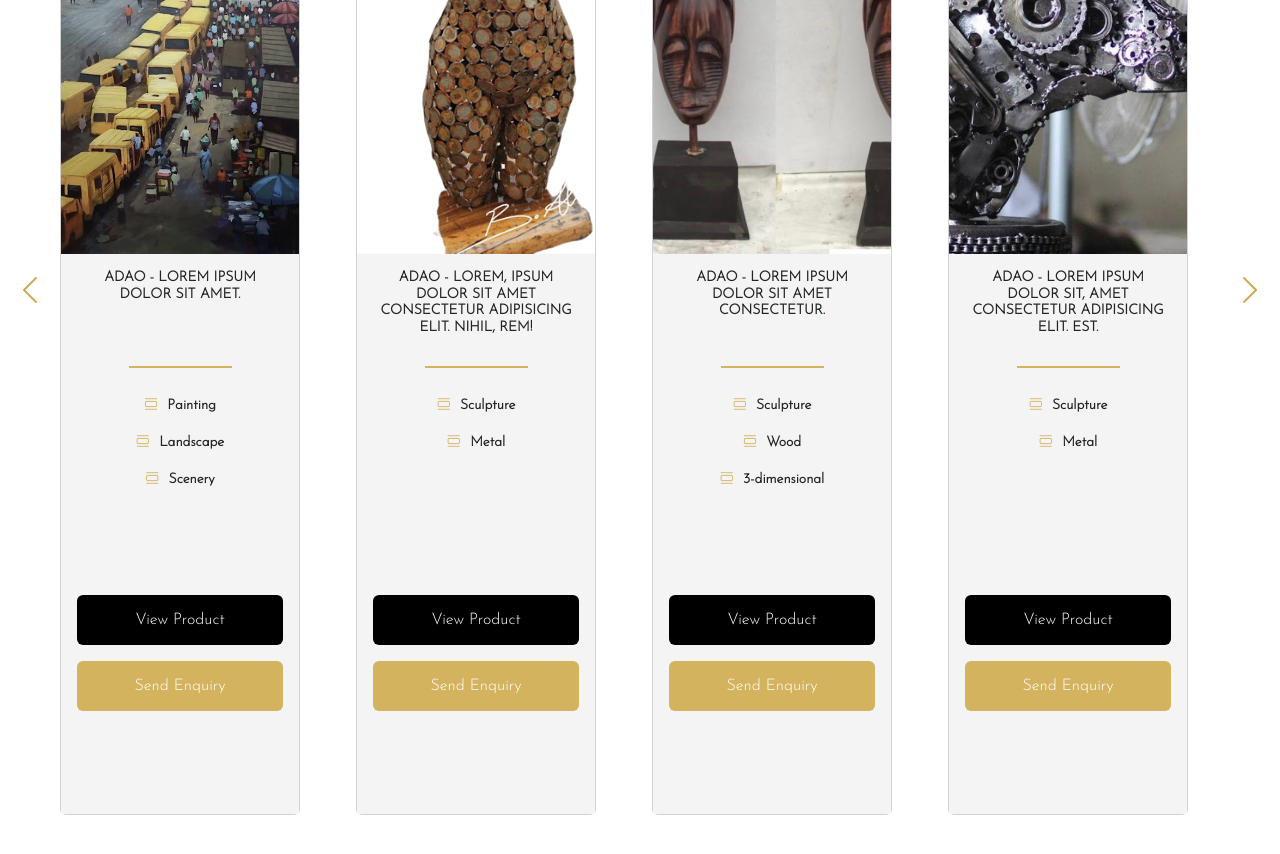
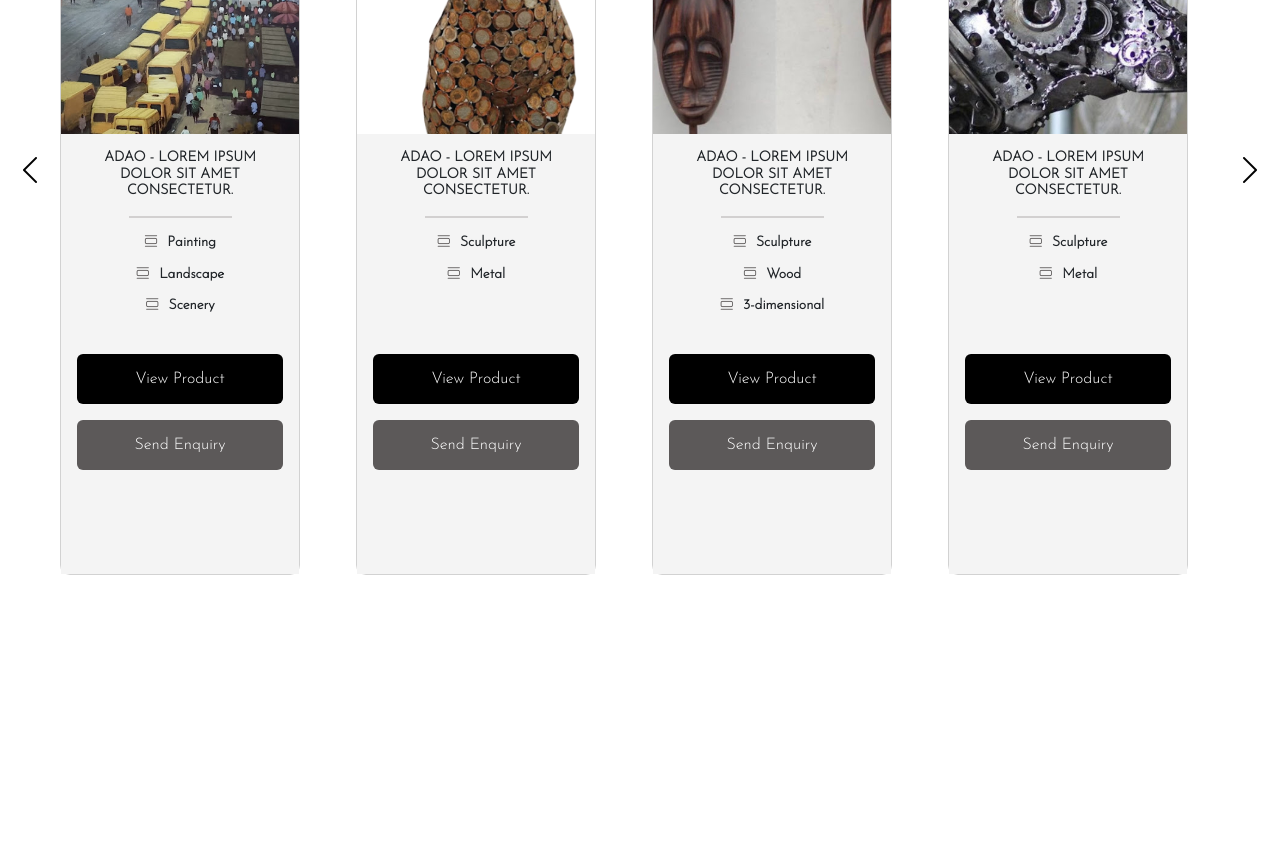
Before and after one commit to lanreonasanya02/adao-website, a React (Create React App) app: page / in a window 1280 px wide. Shown: the part 1260-2114 px from the top of the page. After the commit the page ends 1883 px from the top, so only its background shows below. Built offline with nearby package versions, Linux system fonts and the light colour scheme.

Commit message:
edited product cards using approved color schemes

```diff
--- a/src/pages/products/Product.css
+++ b/src/pages/products/Product.css
@@ -1,6 +1,6 @@
 .section-heading {
   padding: 5rem 0 12px;
-  border-bottom: 2px solid #d4b35f;
+  border-bottom: 2px solid #c1bfbf;
   width: 8%;
   font-weight: bolder;
   font-style: italic;
@@ -26,14 +26,14 @@ section .carou button {
 
 section .carou button .btn-prev-next,
 .carou-mobile button .btn-prev-next {
-  color: #cdaa52;
+  color: #000;
   font-size: 2rem;
 }
 
 section .carou .card .card-image,
 .carou-mobile .card .card-image {
   width: 100%;
-  height: 60vh;
+  height: 45vh;
   overflow: hidden;
 }
 
@@ -41,9 +41,13 @@ section .carou .card .card-image,
   margin: 0 3.5rem;
 }
 
+section .carou .card {
+  border-radius: 10px;
+}
+
 section .carou .card .card-body {
   background-color: #f4f4f4;
-  height: 70vh;
+  height: 55vh;
 }
 
 section .carou .card .card-image img,
@@ -60,29 +64,33 @@ section .carou .card .card-image img:hover,
 }
 
 section .card .card-body .card-icon {
-  color: #d4b35f;
+  color: #5c5959;
   margin-right: 5px;
 }
 
-section .card .card-body h5 {
+section .card .card-body h6 {
   font-size: 14px;
   text-transform: uppercase;
   font-weight: bolder;
-  height: 10vh;
+}
+
+.carou-mobile .card .card-body h6 {
+  height: 5vh;
 }
 
 section .card .card-body .card-paragraph {
   font-size: 14px;
   font-weight: bold;
-  height: 25vh;
+  height: 15vh;
+  line-height: 12px;
 }
 
 section .card .card-body .line {
-  border: 1px solid #d4b35f;
+  border: 1px solid #d2d0d0;
   width: 50%;
   margin: auto;
   margin-top: 1rem;
-  margin-bottom: 1.7rem;
+  margin-bottom: 1rem;
 }
 
 section .card .card-body .btn {
@@ -98,5 +106,6 @@ section .card .card-body .btn-first {
 }
 
 section .card .card-body .btn-second {
-  background-color: #d4b35f;
+  background-color: #5c5959;
+  color: #fff;
 }
--- a/src/pages/products/Products.js
+++ b/src/pages/products/Products.js
@@ -5,6 +5,7 @@ import img2 from "../../images/adao-15.png";
 import img3 from "../../images/adao-6.png";
 import img4 from "../../images/adao-7.png";
 import img5 from "../../images/adao-14.png";
+import img5sub from "../../images/adao-19ed.png";
 import img6 from "../../images/adao-17.png";
 import img7 from "../../images/adao-18.png";
 import img8 from "../../images/adao-20.png";
@@ -48,9 +49,9 @@ const Products = () => {
                           <img src={img1} class="card-img-top" alt="..." />
                         </div>
                         <div class="card-body">
-                          <h5 class="card-title">
-                            ADAO - Lorem ipsum dolor sit amet.
-                          </h5>
+                          <h6 class="card-title">
+                            ADAO - Lorem ipsum dolor sit amet consectetur.
+                          </h6>
                           <div className="line"></div>
                           <div className="card-paragraph">
                             <p class="card-text">
@@ -80,10 +81,9 @@ const Products = () => {
                           <img src={img9} class="card-img-top" alt="..." />
                         </div>
                         <div class="card-body">
-                          <h5 class="card-title">
-                            ADAO - Lorem, ipsum dolor sit amet consectetur
-                            adipisicing elit. Nihil, rem!
-                          </h5>
+                          <h6 class="card-title">
+                            ADAO - Lorem ipsum dolor sit amet consectetur.
+                          </h6>
                           <div className="line"></div>
                           <div className="card-paragraph">
                             <p class="card-text">
@@ -110,9 +110,9 @@ const Products = () => {
                           <img src={img2} class="card-img-top" alt="..." />
                         </div>
                         <div class="card-body">
-                          <h5 class="card-title">
+                          <h6 class="card-title">
                             ADAO - Lorem ipsum dolor sit amet consectetur.
-                          </h5>
+                          </h6>
                           <div className="line"></div>
                           <div className="card-paragraph">
                             <p class="card-text">
@@ -143,10 +143,9 @@ const Products = () => {
                           <img src={img3} class="card-img-top" alt="..." />
                         </div>
                         <div class="card-body">
-                          <h5 class="card-title">
-                            ADAO - Lorem ipsum dolor sit, amet consectetur
-                            adipisicing elit. Est.
-                          </h5>
+                          <h6 class="card-title">
+                            ADAO - Lorem ipsum dolor sit amet consectetur.
+                          </h6>
                           <div className="line"></div>
                           <div className="card-paragraph">
                             <p class="card-text">
@@ -172,19 +171,29 @@ const Products = () => {
                 {/* Slide 2 */}
                 <div class="carousel-item">
                   <div className="row ">
-                    <div className="col-lg-3 col-md-4 col-10">
+                    <div className="col-lg-3 col-md-3 col-10">
                       <div class="card" style={{ width: "15rem" }}>
                         <div className="card-image">
                           <img src={img12} class="card-img-top" alt="..." />
                         </div>
                         <div class="card-body">
-                          <h5 class="card-title">Card title</h5>
+                          <h6 class="card-title">
+                            ADAO - Lorem ipsum dolor sit amet consectetur.
+                          </h6>
+                          <div className="line"></div>
+                          <div className="card-paragraph">
                             <p class="card-text">
-                            Some quick example text to build on the card title
-                            and make up the bulk of the card's content.
+                              <i class="bi bi-view-list card-icon"></i> Painting
                             </p>
-                          <a href="#" class="btn btn-primary">
-                            Go somewhere
+                            <p class="card-text">
+                              <i class="bi bi-view-list card-icon"></i> Abstract
+                            </p>
+                          </div>
+                          <a href="#" class="btn btn-first">
+                            View Product
+                          </a>
+                          <a href="#" class="btn btn-second">
+                            Send Enquiry
                           </a>
                         </div>
                       </div>
@@ -196,13 +205,23 @@ const Products = () => {
                           <img src={img10} class="card-img-top" alt="..." />
                         </div>
                         <div class="card-body">
-                          <h5 class="card-title">Card title</h5>
+                          <h6 class="card-title">
+                            ADAO - Lorem ipsum dolor sit amet consectetur.
+                          </h6>
+                          <div className="line"></div>
+                          <div className="card-paragraph">
                             <p class="card-text">
-                            Some quick example text to build on the card title
-                            and make up the bulk of the card's content.
+                              <i class="bi bi-view-list card-icon"></i> Painting
                             </p>
-                          <a href="#" class="btn btn-primary">
-                            Go somewhere
+                            <p class="card-text">
+                              <i class="bi bi-view-list card-icon"></i> Abstract
+                            </p>
+                          </div>
+                          <a href="#" class="btn btn-first">
+                            View Product
+                          </a>
+                          <a href="#" class="btn btn-second">
+                            Send Enquiry
                           </a>
                         </div>
                       </div>
@@ -214,13 +233,23 @@ const Products = () => {
                           <img src={img13} class="card-img-top" alt="..." />
                         </div>
                         <div class="card-body">
-                          <h5 class="card-title">Card title</h5>
+                          <h6 class="card-title">
+                            ADAO - Lorem ipsum dolor sit amet consectetur.
+                          </h6>
+                          <div className="line"></div>
+                          <div className="card-paragraph">
                             <p class="card-text">
-                            Some quick example text to build on the card title
-                            and make up the bulk of the card's content.
+                              <i class="bi bi-view-list card-icon"></i> Painting
                             </p>
-                          <a href="#" class="btn btn-primary">
-                            Go somewhere
+                            <p class="card-text">
+                              <i class="bi bi-view-list card-icon"></i> Abstract
+                            </p>
+                          </div>
+                          <a href="#" class="btn btn-first">
+                            View Product
+                          </a>
+                          <a href="#" class="btn btn-second">
+                            Send Enquiry
                           </a>
                         </div>
                       </div>
@@ -232,13 +261,23 @@ const Products = () => {
                           <img src={img11} class="card-img-top" alt="..." />
                         </div>
                         <div class="card-body">
-                          <h5 class="card-title">Card title</h5>
+                          <h6 class="card-title">
+                            ADAO - Lorem ipsum dolor sit amet consectetur.
+                          </h6>
+                          <div className="line"></div>
+                          <div className="card-paragraph">
                             <p class="card-text">
-                            Some quick example text to build on the card title
-                            and make up the bulk of the card's content.
+                              <i class="bi bi-view-list card-icon"></i> Painting
                             </p>
-                          <a href="#" class="btn btn-primary">
-                            Go somewhere
+                            <p class="card-text">
+                              <i class="bi bi-view-list card-icon"></i> Abstract
+                            </p>
+                          </div>
+                          <a href="#" class="btn btn-first">
+                            View Product
+                          </a>
+                          <a href="#" class="btn btn-second">
+                            Send Enquiry
                           </a>
                         </div>
                       </div>
@@ -249,19 +288,30 @@ const Products = () => {
                 {/* Slide 3 */}
                 <div class="carousel-item">
                   <div className="row ">
-                    <div className="col-lg-3 col-md-4 col-10">
+                    <div className="col-lg-3 col-md-3 col-10">
                       <div class="card" style={{ width: "15rem" }}>
                         <div className="card-image">
                           <img src={img8} class="card-img-top" alt="..." />
                         </div>
                         <div class="card-body">
-                          <h5 class="card-title">Card title</h5>
+                          <h6 class="card-title">
+                            ADAO - Lorem ipsum dolor sit amet consectetur.
+                          </h6>
+                          <div className="line"></div>
+                          <div className="card-paragraph">
                             <p class="card-text">
-                            Some quick example text to build on the card title
-                            and make up the bulk of the card's content.
+                              <i class="bi bi-view-list card-icon"></i>{" "}
+                              Sculpture
                             </p>
-                          <a href="#" class="btn btn-primary">
-                            Go somewhere
+                            <p class="card-text">
+                              <i class="bi bi-view-list card-icon"></i> Wood
+                            </p>
+                          </div>
+                          <a href="#" class="btn btn-first">
+                            View Product
+                          </a>
+                          <a href="#" class="btn btn-second">
+                            Send Enquiry
                           </a>
                         </div>
                       </div>
@@ -270,16 +320,27 @@ const Products = () => {
                     <div className="col-lg-3 col-md-3 col-10">
                       <div class="card" style={{ width: "15rem" }}>
                         <div className="card-image">
-                          <img src={img5} class="card-img-top" alt="..." />
+                          <img src={img5sub} class="card-img-top" alt="..." />
                         </div>
                         <div class="card-body">
-                          <h5 class="card-title">Card title</h5>
+                          <h6 class="card-title">
+                            ADAO - Lorem ipsum dolor sit amet consectetur.
+                          </h6>
+                          <div className="line"></div>
+                          <div className="card-paragraph">
                             <p class="card-text">
-                            Some quick example text to build on the card title
-                            and make up the bulk of the card's content.
+                              <i class="bi bi-view-list card-icon"></i>{" "}
+                              Sculpture
                             </p>
-                          <a href="#" class="btn btn-primary">
-                            Go somewhere
+                            <p class="card-text">
+                              <i class="bi bi-view-list card-icon"></i> Wood
+                            </p>
+                          </div>
+                          <a href="#" class="btn btn-first">
+                            View Product
+                          </a>
+                          <a href="#" class="btn btn-second">
+                            Send Enquiry
                           </a>
                         </div>
                       </div>
@@ -291,13 +352,24 @@ const Products = () => {
                           <img src={img6} class="card-img-top" alt="..." />
                         </div>
                         <div class="card-body">
-                          <h5 class="card-title">Card title</h5>
+                          <h6 class="card-title">
+                            ADAO - Lorem ipsum dolor sit amet consectetur.
+                          </h6>
+                          <div className="line"></div>
+                          <div className="card-paragraph">
                             <p class="card-text">
-                            Some quick example text to build on the card title
-                            and make up the bulk of the card's content.
+                              <i class="bi bi-view-list card-icon"></i>{" "}
+                              Sculpture
                             </p>
-                          <a href="#" class="btn btn-primary">
-                            Go somewhere
+                            <p class="card-text">
+                              <i class="bi bi-view-list card-icon"></i> Metal
+                            </p>
+                          </div>
+                          <a href="#" class="btn btn-first">
+                            View Product
+                          </a>
+                          <a href="#" class="btn btn-second">
+                            Send Enquiry
                           </a>
                         </div>
                       </div>
@@ -309,13 +381,24 @@ const Products = () => {
                           <img src={img7} class="card-img-top" alt="..." />
                         </div>
                         <div class="card-body">
-                          <h5 class="card-title">Card title</h5>
+                          <h6 class="card-title">
+                            ADAO - Lorem ipsum dolor sit amet consectetur.
+                          </h6>
+                          <div className="line"></div>
+                          <div className="card-paragraph">
                             <p class="card-text">
-                            Some quick example text to build on the card title
-                            and make up the bulk of the card's content.
+                              <i class="bi bi-view-list card-icon"></i>{" "}
+                              Sculpture
                             </p>
-                          <a href="#" class="btn btn-primary">
-                            Go somewhere
+                            <p class="card-text">
+                              <i class="bi bi-view-list card-icon"></i> Metal
+                            </p>
+                          </div>
+                          <a href="#" class="btn btn-first">
+                            View Product
+                          </a>
+                          <a href="#" class="btn btn-second">
+                            Send Enquiry
                           </a>
                         </div>
                       </div>
@@ -350,10 +433,9 @@ const Products = () => {
                   <img src={img13} class="card-img-top" alt="..." />
                 </div>
                 <div class="card-body text-center">
-                  <h5 class="card-title">
-                    ADAO - Lorem, ipsum dolor sit amet consectetur adipisicing
-                    elit. Nihil, rem!
-                  </h5>
+                  <h6 class="card-title">
+                    ADAO - Lorem ipsum dolor sit amet consectetur.
+                  </h6>
                   <div className="line"></div>
                   <div className="card-paragraph">
                     <p class="card-text">
@@ -378,10 +460,9 @@ const Products = () => {
                   <img src={img1} class="card-img-top" alt="..." />
                 </div>
                 <div class="card-body text-center">
-                  <h5 class="card-title">
-                    ADAO - Lorem, ipsum dolor sit amet consectetur adipisicing
-                    elit. Sint minus magnam aliquam ut libero consequuntur?
-                  </h5>
+                  <h6 class="card-title">
+                    ADAO - Lorem ipsum dolor sit amet consectetur.
+                  </h6>
                   <div className="line"></div>
                   <div className="card-paragraph">
                     <p class="card-text">
@@ -409,10 +490,9 @@ const Products = () => {
                   <img src={img12} class="card-img-top" alt="..." />
                 </div>
                 <div class="card-body text-center">
-                  <h5 class="card-title">
-                    ADAO - Lorem, ipsum dolor sit amet consectetur adipisicing
-                    elit. Nihil, rem!
-                  </h5>
+                  <h6 class="card-title">
+                    ADAO - Lorem ipsum dolor sit amet consectetur.
+                  </h6>
                   <div className="line"></div>
                   <div className="card-paragraph">
                     <p class="card-text">
@@ -438,10 +518,9 @@ const Products = () => {
                   <img src={img4} class="card-img-top" alt="..." />
                 </div>
                 <div class="card-body text-center">
-                  <h5 class="card-title">
-                    ADAO - Lorem, ipsum dolor sit amet consectetur adipisicing
-                    elit. Lorem ipsum dolor sit amet.
-                  </h5>
+                  <h6 class="card-title">
+                    ADAO - Lorem ipsum dolor sit amet consectetur.
+                  </h6>
                   <div className="line"></div>
                   <div className="card-paragraph">
                     <p class="card-text">
@@ -467,10 +546,9 @@ const Products = () => {
                   <img src={img11} class="card-img-top" alt="..." />
                 </div>
                 <div class="card-body text-center">
-                  <h5 class="card-title">
-                    ADAO - Lorem, ipsum dolor sit amet consectetur adipisicing
-                    elit. Nihil, rem!
-                  </h5>
+                  <h6 class="card-title">
+                    ADAO - Lorem ipsum dolor sit amet consectetur.
+                  </h6>
                   <div className="line"></div>
                   <div className="card-paragraph">
                     <p class="card-text">
@@ -496,10 +574,9 @@ const Products = () => {
                   <img src={img9} class="card-img-top" alt="..." />
                 </div>
                 <div class="card-body text-center">
-                  <h5 class="card-title">
-                    ADAO - Lorem, ipsum dolor sit amet consectetur adipisicing
-                    elit. Nihil, rem!
-                  </h5>
+                  <h6 class="card-title">
+                    ADAO - Lorem ipsum dolor sit amet consectetur.
+                  </h6>
                   <div className="line"></div>
                   <div className="card-paragraph">
                     <p class="card-text">
@@ -528,10 +605,9 @@ const Products = () => {
                   <img src={img10} class="card-img-top" alt="..." />
                 </div>
                 <div class="card-body text-center">
-                  <h5 class="card-title">
-                    ADAO - Lorem, ipsum dolor sit amet consectetur adipisicing
-                    elit. Nihil, rem!
-                  </h5>
+                  <h6 class="card-title">
+                    ADAO - Lorem ipsum dolor sit amet consectetur.
+                  </h6>
                   <div className="line"></div>
                   <div className="card-paragraph">
                     <p class="card-text">
@@ -557,11 +633,9 @@ const Products = () => {
                   <img src={img3} class="card-img-top" alt="..." />
                 </div>
                 <div class="card-body text-center">
-                  <h5 class="card-title">
-                    ADAO - Lorem, ipsum dolor sit amet consectetur adipisicing
-                    elit. Nihil, rem! Lorem ipsum dolor sit. Lorem ipsum dolor
-                    sit.
-                  </h5>
+                  <h6 class="card-title">
+                    ADAO - Lorem ipsum dolor sit amet consectetur.
+                  </h6>
                   <div className="line"></div>
                   <div className="card-paragraph">
                     <p class="card-text">
```
Lines whose indentation alone changed are shown as unchanged.
